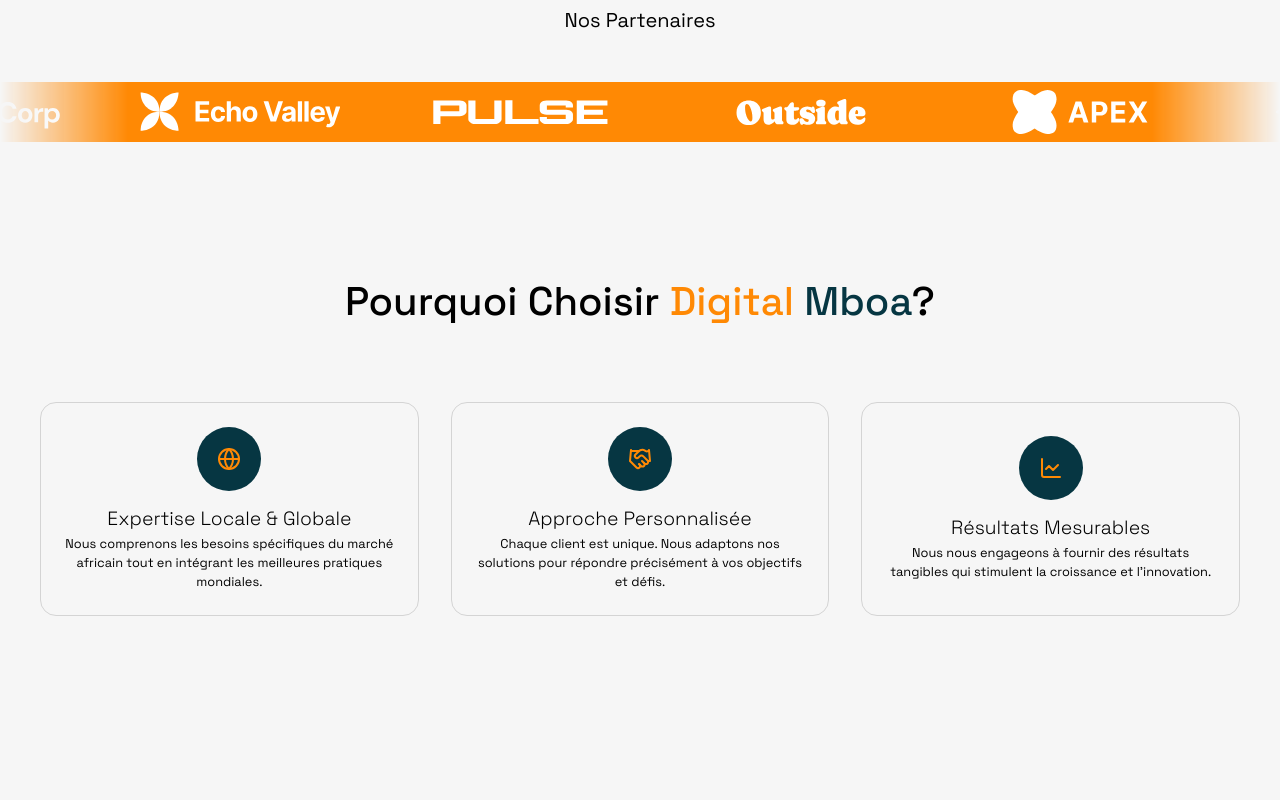
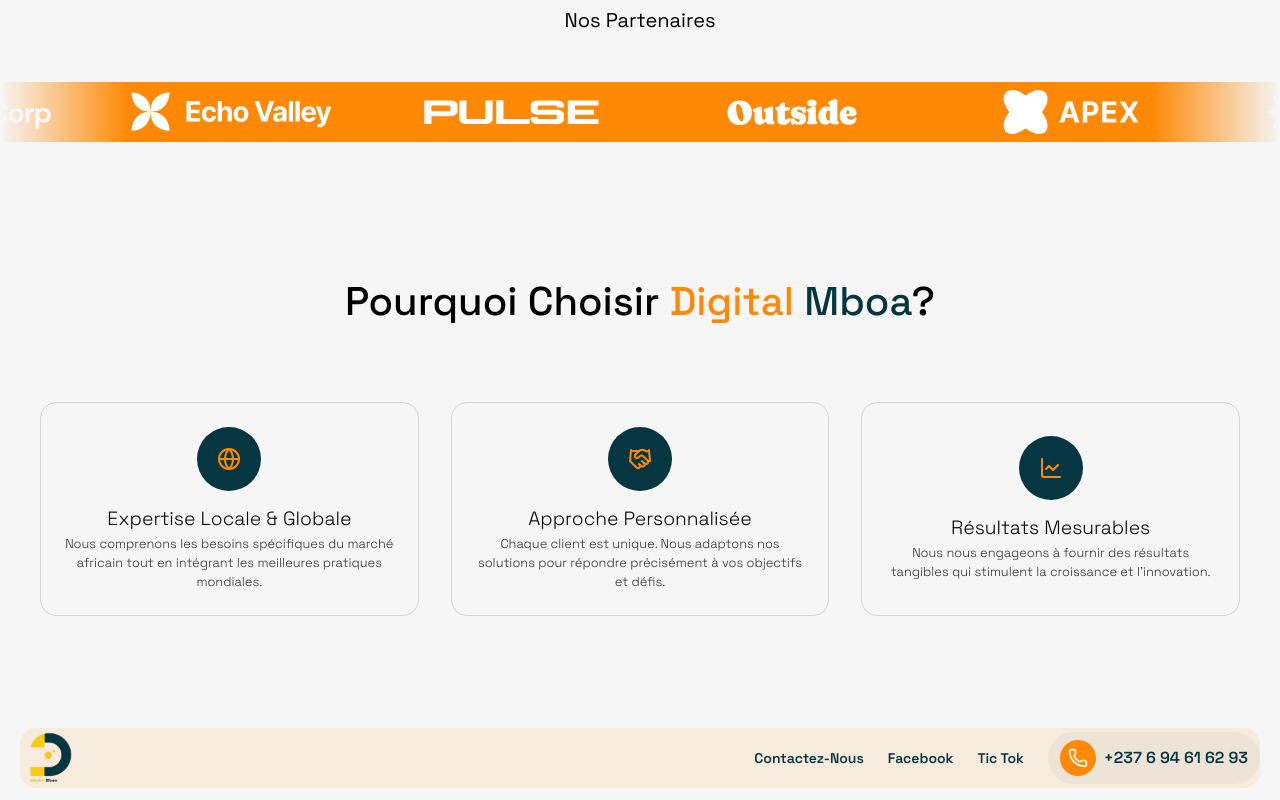
Before and after one commit to NjilaBoris/digital-mboa, a Next.js app: page / in a window 1280 px wide. Shown: the part 655-1455 px from the top of the page. Before the commit the page ends 1371 px from the top, so only its background shows below. Built offline with nearby package versions, Linux system fonts and the light colour scheme.

Commit message:
Implement Footer

```diff
--- a/app/layout.tsx
+++ b/app/layout.tsx
@@ -2,6 +2,7 @@ import type { Metadata } from "next";
 import { Space_Grotesk } from "next/font/google";
 import "./globals.css";
 import Navbar from "@/components/Navbar";
+import Footer from "./sections/Footer";
 
 const spaceGrotesk = Space_Grotesk({
   variable: "--font-space-grotesk",
@@ -26,6 +27,7 @@ export default function RootLayout({
       <body className={`${spaceGrotesk.variable} antialiased`}>
         <Navbar />
         {children}
+        <Footer />
       </body>
     </html>
   );
--- /dev/null
+++ b/app/sections/Footer.tsx
@@ -0,0 +1,42 @@
+import Image from "next/image";
+import logoImage from "@/public/dm.png";
+import Link from "next/link";
+import { Phone } from "lucide-react";
+import { div } from "motion/react-client";
+
+const footerLinks = [
+  { label: "Contactez-Nous", href: "/contactez-nous" },
+  { href: "#", label: "Facebook" },
+  { href: "#", label: "Tic Tok" },
+];
+
+export default function Footer() {
+  return (
+    <section className="py-3 px-5">
+      <div className="container">
+        <div className="flex flex-col rounded-2xl bg-orange-400/10 font-semibold text-[#063642] md:flex-row md:justify-between items-center gap-6">
+          <div>
+            <Image src={logoImage} alt="Layers logo" width={60} height={60} />
+          </div>
+          <div>
+            <nav className="flex gap-6 items-center font-space-grotesk">
+              <>
+                {footerLinks.map((link) => (
+                  <Link href={link.href} key={link.label} className=" text-sm">
+                    {link.label}
+                  </Link>
+                ))}
+                <div className="hidden md:flex items-center gap-2 rounded-full  p-2 px-3 bg-neutral-400/10">
+                  <div className="bg-orange-400 p-2 rounded-full">
+                    <Phone className="size-5 text-white" />
+                  </div>
+                  <p>+237 6 94 61 62 93</p>
+                </div>
+              </>
+            </nav>
+          </div>
+        </div>
+      </div>
+    </section>
+  );
+}
--- a/app/sections/Introduction.tsx
+++ b/app/sections/Introduction.tsx
@@ -22,7 +22,7 @@ export default function Introduction() {
                 <h3 className="font-light text-[1.2rem] font-space-grotesk">
                   {item.title}
                 </h3>
-                <p className="text-[0.8rem] font-space-grotesk">
+                <p className="text-[0.8rem] font-extralight text-neutral-900/90 font-space-grotesk">
                   {item.description}
                 </p>
               </div>
```
